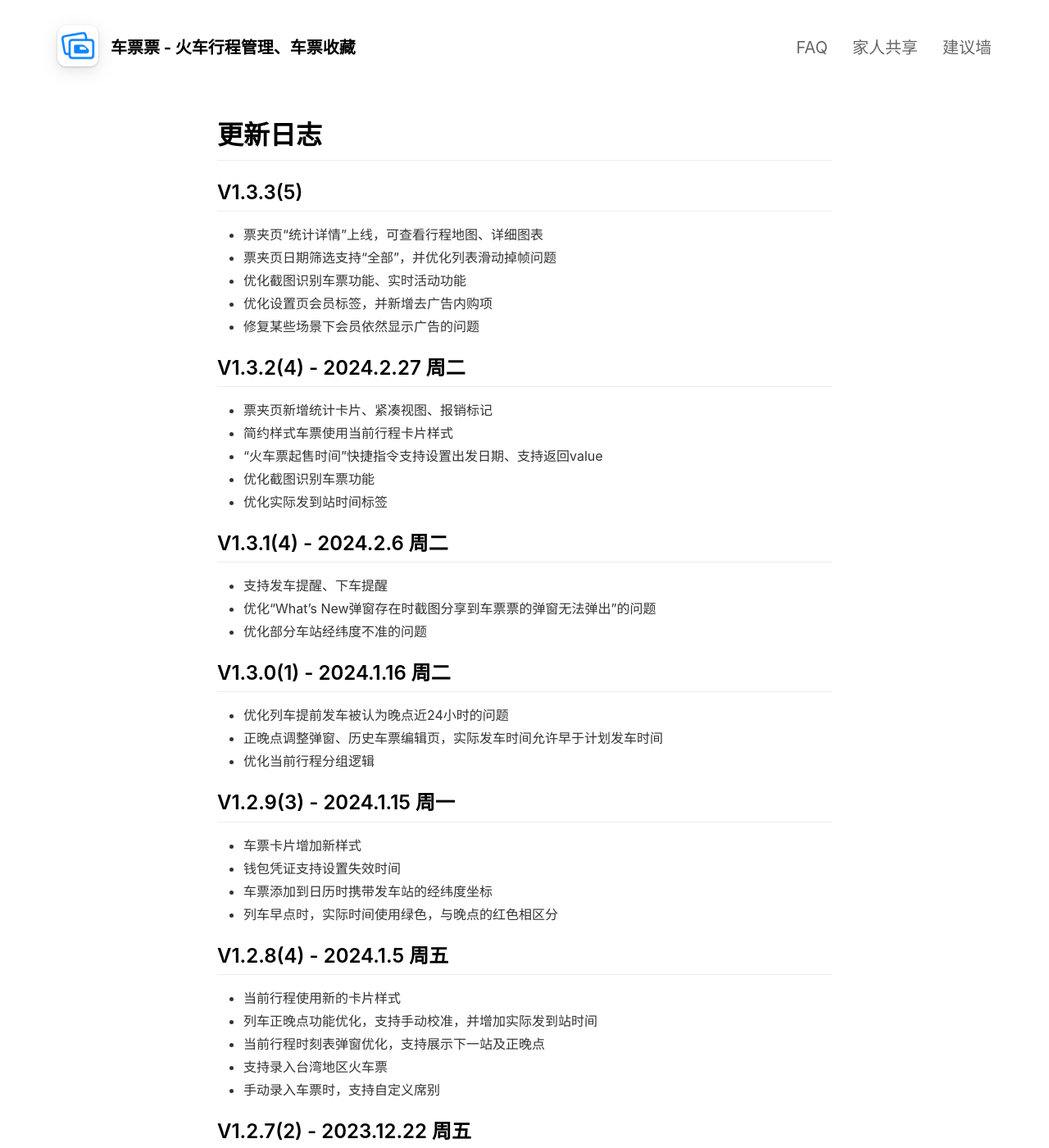
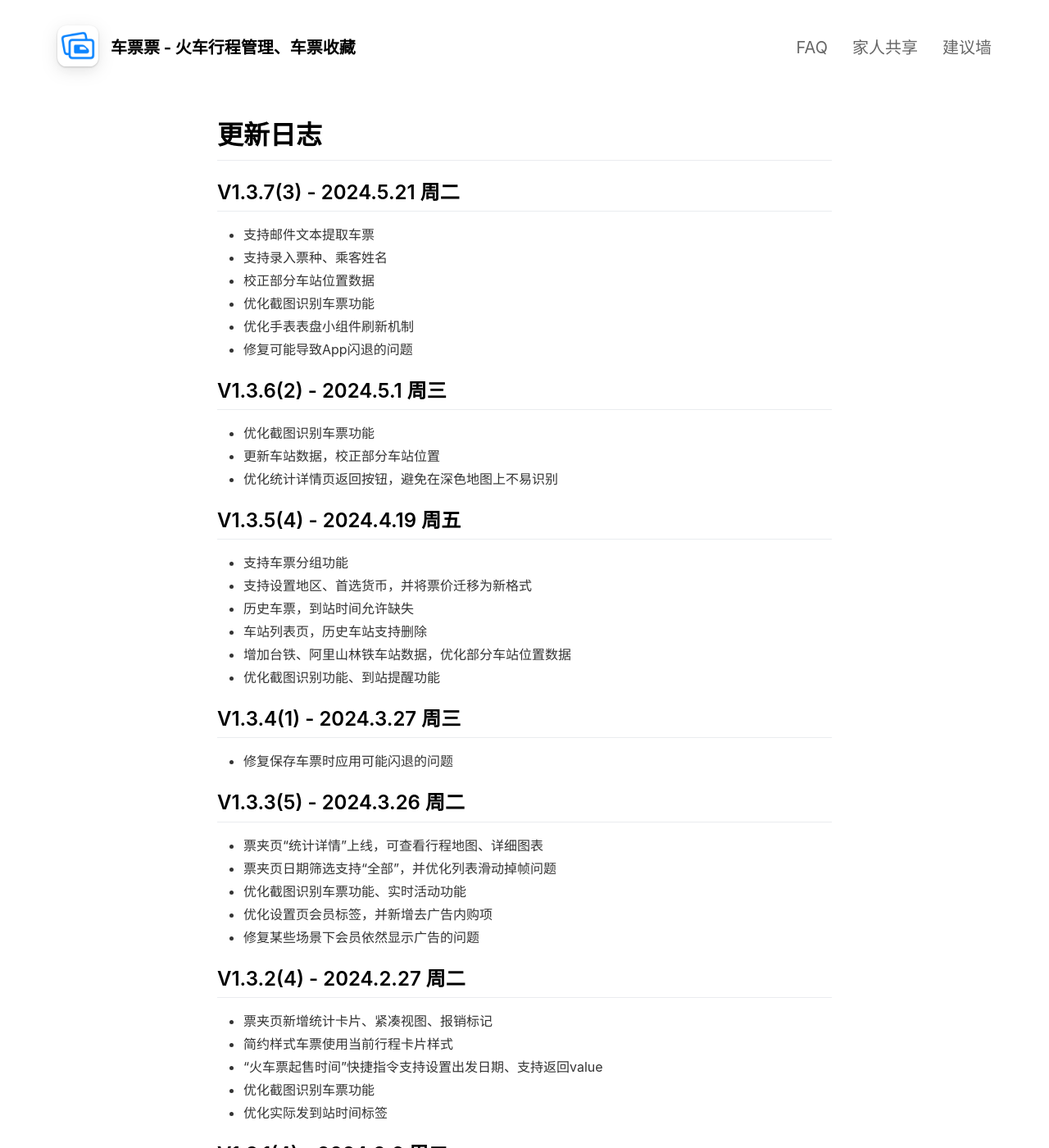
Before and after one commit to app-thedafeige/cpp, a Jekyll site: the page built from _pages/changelog.md, in a window 1280 px wide and 1400 px high. Shown: the whole window at 82% size. Built offline with Jekyll 4.4.1, drawn with Linux system fonts in a browser that asks for light colours; nearby versions of some CDN libraries.

Commit message:
增加文本提取车票自动化配置说明；更新changelog

```diff
--- a/_pages/changelog.md
+++ b/_pages/changelog.md
@@ -2,12 +2,40 @@
 layout: page
 title: 更新日志
 include_in_header: false
-order: 6
+order: 7
 ---
 
 # 更新日志
 
-## V1.3.3(5)
+## V1.3.7(3) - 2024.5.21 周二
+
+* 支持邮件文本提取车票
+* 支持录入票种、乘客姓名
+* 校正部分车站位置数据
+* 优化截图识别车票功能
+* 优化手表表盘小组件刷新机制
+* 修复可能导致App闪退的问题
+
+## V1.3.6(2) - 2024.5.1 周三
+
+* 优化截图识别车票功能
+* 更新车站数据，校正部分车站位置
+* 优化统计详情页返回按钮，避免在深色地图上不易识别
+
+## V1.3.5(4) - 2024.4.19 周五
+
+* 支持车票分组功能
+* 支持设置地区、首选货币，并将票价迁移为新格式
+* 历史车票，到站时间允许缺失
+* 车站列表页，历史车站支持删除
+* 增加台铁、阿里山林铁车站数据，优化部分车站位置数据
+* 优化截图识别功能、到站提醒功能
+
+## V1.3.4(1) - 2024.3.27 周三
+
+* 修复保存车票时应用可能闪退的问题
+
+## V1.3.3(5) - 2024.3.26 周二
 
 * 票夹页“统计详情”上线，可查看行程地图、详细图表
 * 票夹页日期筛选支持“全部”，并优化列表滑动掉帧问题
```
Also changed, not shown: _pages/privacypolicy.md (+1 -1 lines), _pages/texttoticketautomation.md (added, +53 -0 lines), assets/text-to-ticket-automation-1.png (added), assets/text-to-ticket-automation-2.png (added), assets/text-to-ticket-automation-3-1.png (added), assets/text-to-ticket-automation-3-2.png (added), assets/text-to-ticket-automation-3-3.png (added).
